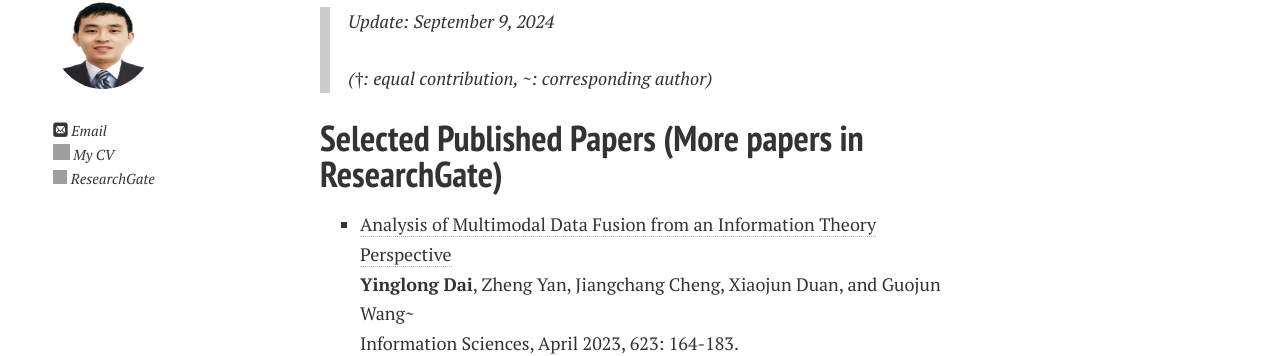
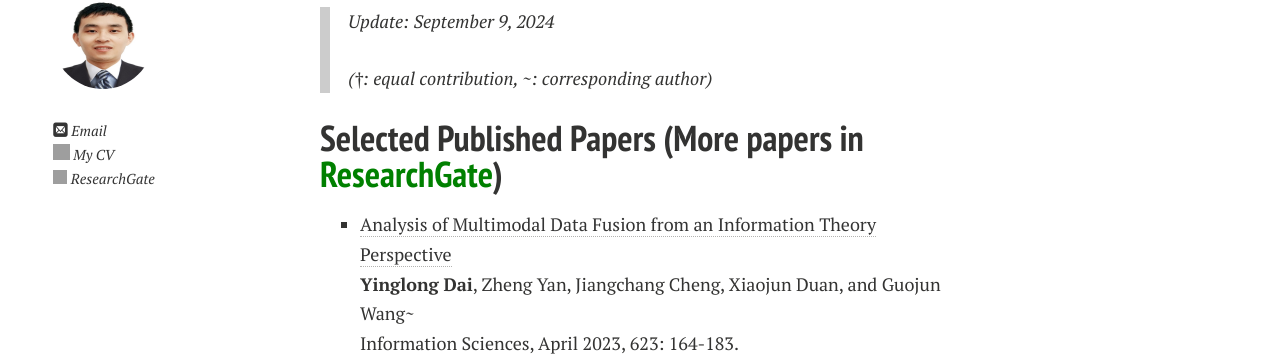
Before and after one commit to daiyl/daiyl.github.io, a Jekyll site: the page built from publications.md, in a window 1280 px wide. Shown: the part 119-475 px from the top of the page. Built offline with Jekyll 4.4.1, drawn with Linux system fonts in a browser that asks for light colours; nearby versions of some CDN libraries; comment, search, counter and statistics services are not loaded; a style sheet for code colours, icons or effects is not loaded; grey boxes are pictures that could not be loaded.

Commit message:
Update publications.md

```diff
--- a/publications.md
+++ b/publications.md
@@ -8,7 +8,7 @@ title: Publications
 >
 > (†: equal contribution, ~: corresponding author)
 
-## Selected Published Papers (More papers in [ResearchGate](https://www.researchgate.net/profile/Yinglong-Dai-2))
+## Selected Published Papers (More papers in [<font color=Green>ResearchGate</font>](https://www.researchgate.net/profile/Yinglong-Dai-2))
 
 - [Analysis of Multimodal Data Fusion from an Information Theory Perspective](https://doi.org/10.1016/j.ins.2022.12.014)<br>**Yinglong Dai**, Zheng Yan, Jiangchang Cheng, Xiaojun Duan, and Guojun Wang~<br> Information Sciences, April 2023, 623: 164-183.
 - [Interpreting a deep reinforcement learning model with conceptual embedding and performance analysis](https://doi.org/10.1007/s10489-022-03788-7)<br>**Yinglong Dai**, Haibin Ouyang, Hong Zheng, Han Long, and Xiaojun Duan~<br> Applied Intelligence, March 2023, 53: 6936–6952.
```
